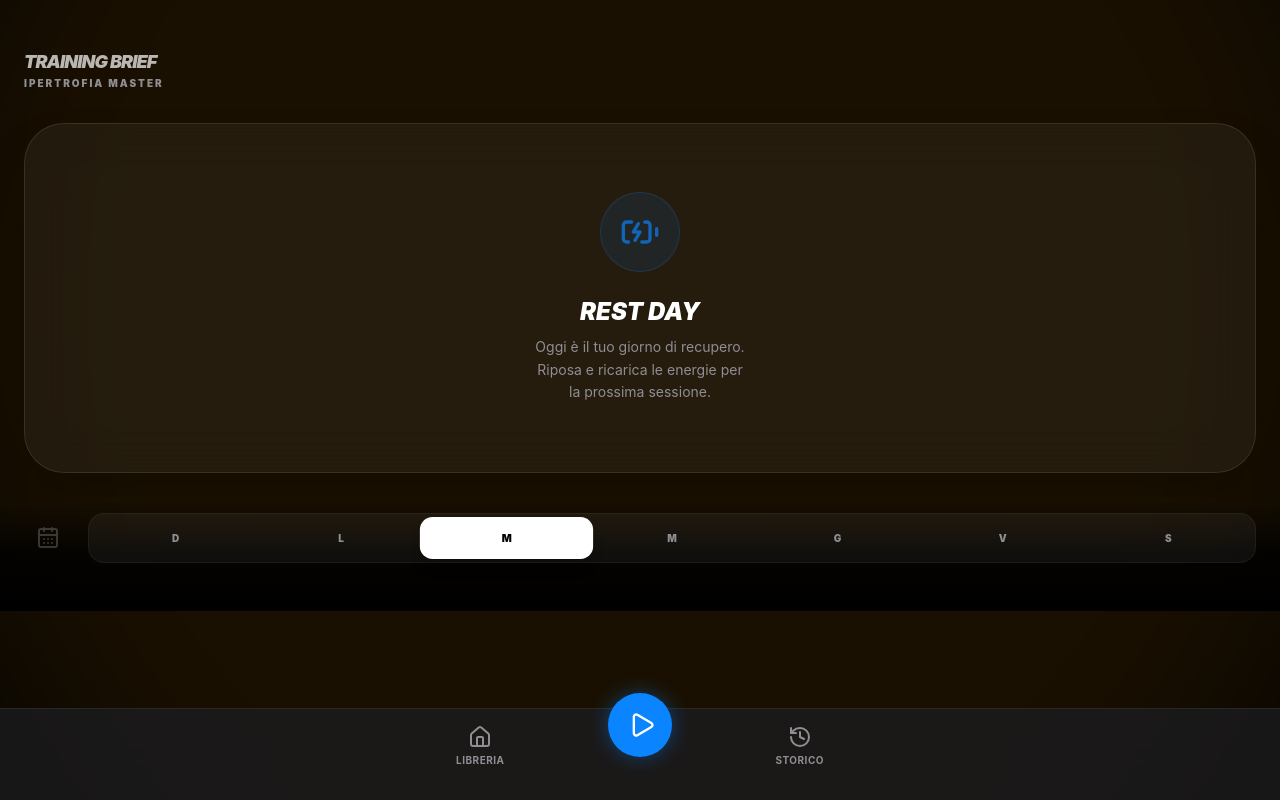
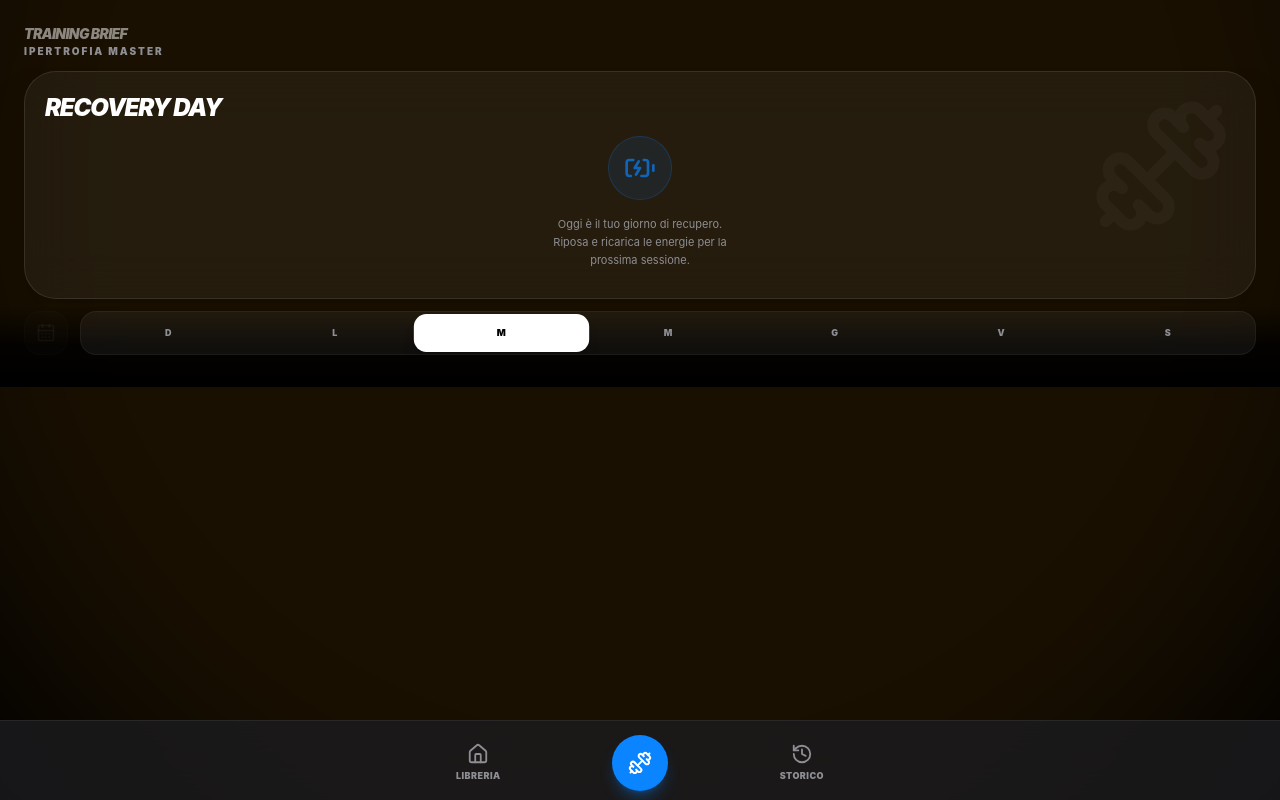
Before and after one commit to Gabri126/fittrack-pro, a React (Vite) app: page / in a window 1280 px wide. Both pictures are taken after a click on the button "VAI ALLA LIVEVIEW". Shown: the top 800 px of the page. Built offline with nearby package versions, Linux system fonts and the light colour scheme.

Commit message:
backup prima di boostare l'app

```diff
--- a/src/App.jsx
+++ b/src/App.jsx
@@ -258,22 +258,29 @@ export default function App() {
         {!isTabBarHidden && (
           <motion.nav
             initial={{ y: 100 }} animate={{ y: 0 }} exit={{ y: 100 }}
-            className="fixed bottom-0 w-full bg-surface/80 backdrop-blur-xl border-t border-border/50 pb-6 pt-2 px-6 z-40"
+            className="fixed bottom-0 w-full bg-surface/80 backdrop-blur-xl border-t border-border/50 pb-safe pt-1 px-8 z-40 h-20"
           >
-            <div className="flex justify-between items-center max-w-sm mx-auto relative">
-              <button onClick={() => setCurrentTab('editor')} className={cn("flex flex-col items-center p-2 transition-colors", currentTab === 'editor' ? 'text-white' : 'text-muted hover:text-white/70')}>
-                <Home size={24} className="mb-1" />
-                <span className="text-[10px] font-bold tracking-wider uppercase">Libreria</span>
+            <div className="flex justify-between items-center max-w-sm mx-auto h-full">
+              <button onClick={() => setCurrentTab('editor')} className={cn("flex flex-col items-center p-2 transition-all active:scale-90", currentTab === 'editor' ? 'text-white' : 'text-muted')}>
+                <Home size={22} className="mb-1" />
+                <span className="text-[9px] font-black tracking-wider uppercase">Libreria</span>
               </button>
+
               <button
                 onClick={() => setCurrentTab('active')}
-                className="absolute left-1/2 -translate-x-1/2 -top-6 w-16 h-16 bg-accentBlue rounded-full flex items-center justify-center shadow-[0_0_20px_rgba(10,132,255,0.4)] text-white hover:scale-105 transition-transform active:scale-95"
+                className={cn(
+                  "w-14 h-14 rounded-full flex items-center justify-center transition-all active:scale-95 shadow-lg",
+                  currentTab === 'active'
+                    ? "bg-accentBlue shadow-accentBlue/30 text-white"
+                    : "bg-white/5 text-muted border border-white/5"
+                )}
               >
-                <Play size={28} className="ml-1" />
+                <Dumbbell size={24} />
               </button>
-              <button onClick={() => setCurrentTab('history')} className={cn("flex flex-col items-center p-2 transition-colors", currentTab === 'history' ? 'text-white' : 'text-muted hover:text-white/70')}>
-                <HistoryIcon size={24} className="mb-1" />
-                <span className="text-[10px] font-bold tracking-wider uppercase">Storico</span>
+
+              <button onClick={() => setCurrentTab('history')} className={cn("flex flex-col items-center p-2 transition-all active:scale-90", currentTab === 'history' ? 'text-white' : 'text-muted')}>
+                <HistoryIcon size={22} className="mb-1" />
+                <span className="text-[9px] font-black tracking-wider uppercase">Storico</span>
               </button>
             </div>
           </motion.nav>
--- a/src/views/LiveView.jsx
+++ b/src/views/LiveView.jsx
@@ -289,12 +289,12 @@ export default function LiveView({
         <div className="absolute top-1/2 left-1/2 -translate-x-1/2 -translate-y-1/2 w-[120vw] h-[120vw] bg-accentOrange/10 blur-[120px] rounded-full pointer-events-none" />
 
         {/* Compact Header */}
-        <header className="px-6 pt-12 pb-2 relative z-10">
-          <h1 className="text-lg font-black tracking-tighter uppercase italic text-white/70">Training Brief</h1>
+        <header className="px-6 pt-6 pb-2 relative z-10">
+          <h1 className="text-sm font-black tracking-tighter uppercase italic text-white/50">Training Brief</h1>
           <p className="text-[10px] font-black text-muted uppercase tracking-[0.2em]">{activePlan.name}</p>
         </header>
 
-        <div className="flex-1 overflow-y-auto hide-scrollbar touch-action-pan-y relative z-10 py-6">
+        <div className="flex-1 overflow-y-auto hide-scrollbar touch-action-pan-y relative z-10 py-1">
           <AnimatePresence mode="wait" custom={direction}>
             <motion.div
               key={selectedDayIndex}
@@ -309,78 +309,90 @@ export default function LiveView({
               animate={{ opacity: 1, x: 0 }}
               exit={{ opacity: 0, x: -direction * 40 }}
               transition={{ type: 'spring', damping: 25, stiffness: 300 }}
-              className="px-6 w-full"
+              className="px-6 w-full h-full flex flex-col"
             >
-              {briefingData ? (
-                <div className="bg-white/5 backdrop-blur-xl border border-white/10 rounded-[40px] p-8 flex flex-col shadow-2xl relative overflow-hidden">
-                  <div className="flex items-center justify-between mb-4">
-                    <h2 className="text-3xl font-black tracking-tighter italic uppercase text-white">{DAY_NAMES[selectedDayIndex]}</h2>
-                    {isToday && <span className="bg-accentOrange text-black text-[9px] font-black uppercase px-2 py-0.5 rounded shadow-lg shadow-accentOrange/20">OGGI</span>}
+              <div className="bg-white/5 backdrop-blur-xl border border-white/10 rounded-[32px] p-5 flex flex-col shadow-2xl relative overflow-hidden flex-1 min-h-0">
+                <div className="absolute top-0 right-0 p-6 opacity-[0.03] pointer-events-none">
+                  <Dumbbell size={140} />
                 </div>
 
-                  <div className="flex flex-wrap gap-2 mb-10">
+                {/* Unified Title Area */}
+                <div className="flex items-center justify-between mb-1 relative z-10">
+                  <h2 className="text-2xl font-black tracking-tighter italic uppercase text-white">
+                    {briefingData ? DAY_NAMES[selectedDayIndex] : 'Recovery Day'}
+                  </h2>
+                  {isToday && briefingData && <span className="bg-accentOrange text-black text-[8px] font-black uppercase px-2 py-0.5 rounded shadow-lg shadow-accentOrange/20">OGGI</span>}
+                </div>
+
+                {briefingData ? (
+                  <div className="flex-1 flex flex-col relative z-10">
+                    <div className="flex flex-wrap gap-2 mb-4">
                       {(briefingData.tags || []).map((t, i) => (
-                      <span key={i} className="text-[10px] font-black uppercase bg-accentBlue/10 text-accentBlue px-3 py-1 rounded-full border border-accentBlue/20">{t}</span>
+                        <span key={i} className="text-[9px] font-black uppercase bg-accentBlue/10 text-accentBlue px-2.5 py-1 rounded-full border border-accentBlue/20">{t}</span>
                       ))}
                     </div>
 
-                  <div className="space-y-8 relative z-10">
+                    <div className="flex-1 flex flex-col justify-around">
                       <div>
-                      <span className="text-[10px] font-black text-muted uppercase tracking-[0.3em] block mb-1">Volume Muscolare</span>
-                      <div className="flex items-baseline space-x-2">
-                        <span className="text-6xl font-black italic tracking-tighter text-white">{briefingData.volume.toLocaleString()}</span>
-                        <span className="text-xl font-bold text-muted italic">KG</span>
+                        <span className="text-[9px] font-black text-muted uppercase tracking-[0.3em] block mb-0.5">Volume Muscolare</span>
+                        <div className="flex items-baseline space-x-1.5">
+                          <span className="text-4xl font-black italic tracking-tighter text-white">{briefingData.volume.toLocaleString()}</span>
+                          <span className="text-lg font-bold text-muted italic">KG</span>
                         </div>
                       </div>
 
-                    <div className="grid grid-cols-2 gap-4">
-                      <div className="p-5 bg-black/40 border border-white/5 rounded-[28px]">
-                        <span className="text-[10px] text-muted uppercase block mb-1">Esercizi</span>
-                        <span className="text-2xl font-black italic text-white">{briefingData.exercisesCount}</span>
+                      <div className="grid grid-cols-2 gap-3">
+                        <div className="p-4 bg-black/40 border border-white/5 rounded-[24px]">
+                          <span className="text-[9px] text-muted uppercase block mb-0.5">Esercizi</span>
+                          <span className="text-xl font-black italic text-white">{briefingData.exercisesCount}</span>
                         </div>
-                      <div className="p-5 bg-black/40 border border-white/5 rounded-[28px]">
-                        <span className="text-[10px] text-muted uppercase block mb-1">Set Totali</span>
+                        <div className="p-4 bg-black/40 border border-white/5 rounded-[24px]">
+                          <span className="text-[9px] text-muted uppercase block mb-0.5">Set Totali</span>
                           <span className="text-xl font-black italic text-accentOrange">{briefingData.work} Serie</span>
                         </div>
                       </div>
                     </div>
                   </div>
                 ) : (
-                <div className="bg-white/5 backdrop-blur-xl border border-white/10 rounded-[40px] p-12 flex flex-col items-center justify-center text-center shadow-2xl min-h-[350px]">
-                  <div className="w-20 h-20 bg-accentBlue/10 rounded-full flex items-center justify-center mb-6 border border-accentBlue/20">
-                    <BatteryCharging size={40} className="text-accentBlue animate-pulse" />
+                  <div className="flex-1 flex flex-col items-center justify-center relative z-10 py-2">
+                    <div className="w-16 h-16 bg-accentBlue/10 rounded-full flex items-center justify-center border border-accentBlue/20 mb-4">
+                      <BatteryCharging size={32} className="text-accentBlue animate-pulse" />
                     </div>
-                  <h2 className="text-2xl font-black italic uppercase text-white mb-2">Rest Day</h2>
-                  <p className="text-muted text-sm max-w-[220px] leading-relaxed">
+                    <div className="w-full text-center">
+                      <p className="text-muted text-[11px] max-w-[180px] mx-auto leading-relaxed">
                         Oggi è il tuo giorno di recupero. Riposa e ricarica le energie per la prossima sessione.
                       </p>
                     </div>
+                  </div>
                 )}
+              </div>
             </motion.div>
           </AnimatePresence>
         </div>
 
-        {/* Navigation & Action Footer */}
-        <div className="px-6 pb-12 pt-4 relative z-20 space-y-6 mt-auto bg-gradient-to-t from-black via-black/80 to-transparent">
-          <div className="flex items-center space-x-4">
+        {/* Navigation & Action Footer - Static & External to Swipe */}
+        <div className="px-6 pb-8 pt-2 relative z-20 space-y-4 mt-auto bg-gradient-to-t from-black via-black/80 to-transparent">
+          <div className="flex items-center space-x-3">
              <button
                disabled={isToday}
-               onClick={() => { setSelectedDayIndex(todayDayOfWeek); setDirection(todayDayOfWeek > selectedDayIndex ? -1 : 1); }}
+               onClick={() => { setSelectedDayIndex(todayDayOfWeek); setDirection(todayDayOfWeek > selectedDayIndex ? -1 : 1); if (navigator.vibrate) navigator.vibrate(5); }}
                className={cn(
-                 "p-3 rounded-2xl transition-all",
-                 isToday ? "opacity-20 pointer-events-none" : "bg-white/5 text-accentBlue border border-white/10 active:scale-95"
+                 "w-11 h-11 rounded-2xl transition-all border flex items-center justify-center shrink-0",
+                 isToday
+                   ? "bg-white/5 border-white/5 text-white/20 opacity-20 pointer-events-none"
+                   : "bg-white/5 text-accentBlue border-white/10 active:scale-95 hover:bg-white/10"
                )}
              >
-               <CalendarDays size={24} />
+               <CalendarDays size={20} />
              </button>
 
-             <div className="flex-1 flex justify-between items-center bg-white/5 p-1 rounded-2xl border border-white/5">
+             <div className="flex-1 flex justify-between items-center bg-white/5 p-1 rounded-2xl border border-white/5 h-11">
                 {DAY_LABELS.map((label, i) => (
                   <button
                     key={i}
                     onClick={() => { setDirection(i > selectedDayIndex ? 1 : -1); setSelectedDayIndex(i); if (navigator.vibrate) navigator.vibrate(5); }}
                     className={cn(
-                      "flex-1 h-10 rounded-xl flex items-center justify-center text-[10px] font-black transition-all",
+                      "flex-1 h-9 rounded-xl flex items-center justify-center text-[9px] font-black transition-all",
                       selectedDayIndex === i ? "bg-white text-black shadow-lg scale-105" : "text-muted hover:text-white"
                     )}
                   >
@@ -393,10 +405,10 @@ export default function LiveView({
           {briefingData && (
             <button
               onClick={startWorkout}
-              className="w-full bg-accentOrange py-5 rounded-[28px] font-black text-xl italic uppercase tracking-[0.1em] shadow-[0_10px_30px_rgba(255,159,10,0.3)] active:scale-[0.98] transition-all flex items-center justify-center space-x-3"
+              className="w-full bg-accentOrange py-4 rounded-[24px] font-black text-lg italic uppercase tracking-[0.1em] shadow-[0_10px_30px_rgba(255,159,10,0.3)] active:scale-[0.98] transition-all flex items-center justify-center space-x-3 h-14"
             >
               <span>Inizia Sessione</span>
-              <ChevronRight size={20} />
+              <ChevronRight size={18} />
             </button>
           )}
         </div>
@@ -491,15 +503,27 @@ export default function LiveView({
           </div>
         </div>
 
-        <div className="flex-1 flex flex-col justify-end pb-12 space-y-4">
+        <div className="flex-1 flex flex-col justify-end pb-8">
           {isTimerRunning && (
-            <div className="flex justify-center mb-4" onClick={() => setIsTimerFullscreen(true)}>
+            <div className="flex justify-center mb-6" onClick={() => setIsTimerFullscreen(true)}>
               <div className="px-6 py-2 bg-accentOrange/10 border border-accentOrange/30 rounded-full flex items-center space-x-3">
                 <Clock size={16} className="text-accentOrange" /><span className="text-xl font-black font-mono tabular-nums text-white">{Math.ceil(timerLeft)}s</span>
                 <span className="text-[10px] font-black text-muted uppercase tracking-widest">Recupero</span>
               </div>
             </div>
           )}
+
+          <div className="flex items-center justify-between space-x-4 pb-safe">
+            {/* Library / Back Button */}
+            <button
+              onClick={() => setCurrentTab('editor')}
+              className="w-14 h-14 bg-white/5 border border-white/10 rounded-full flex items-center justify-center backdrop-blur-md active:scale-90 transition-all shrink-0"
+            >
+              <ArrowLeft size={24} />
+            </button>
+
+            {/* Main Action Button */}
+            <div className="flex-1">
               {!isExerciseDone ? (
                 <button
                   onClick={() => {
@@ -509,29 +533,30 @@ export default function LiveView({
                       else { setActiveSetTimer({ left: parseInt(currentSet.reps) || 30, total: parseInt(currentSet.reps) || 30 }); }
                     } else { completeActiveSet(currentExercise.id, activeSetIndex); }
                   }}
-              className={cn("w-full py-8 rounded-[32px] font-black text-2xl uppercase tracking-widest italic shadow-xl active:scale-95 transition-all", activeSetTimer ? "bg-red-500 text-white" : "bg-accentOrange text-white shadow-orange-500/20")}
+                  className={cn(
+                    "w-full py-5 rounded-[32px] font-black text-xl uppercase tracking-widest italic shadow-xl active:scale-95 transition-all",
+                    activeSetTimer ? "bg-red-500 text-white" : "bg-accentOrange text-white shadow-orange-500/20"
+                  )}
                 >
                   {activeSetTimer ? "STOP" : (currentSet?.type === 'time' ? "START" : "CHECK")}
                 </button>
               ) : (
-            <button onClick={goNextExercise} className="w-full py-8 bg-white text-black rounded-[32px] font-black text-2xl uppercase italic active:scale-95 transition-all">Prossimo Esercizio</button>
+                <button onClick={goNextExercise} className="w-full py-5 bg-white text-black rounded-[32px] font-black text-xl uppercase italic active:scale-95 transition-all">NEXT</button>
               )}
             </div>
-      </div>
 
-      <div className="absolute bottom-8 left-6 right-6 flex items-center justify-between z-30">
-        <button onClick={() => setCurrentTab('editor')} className="w-14 h-14 bg-white/5 border border-white/10 rounded-full flex items-center justify-center backdrop-blur-md active:scale-90 transition-all">
-          <ArrowLeft size={24} />
-        </button>
-        <div className="flex space-x-4">
-          <button onClick={goPrevExercise} disabled={currentExerciseIndex === 0} className="w-14 h-14 bg-white/5 border border-white/10 rounded-full flex items-center justify-center backdrop-blur-md disabled:opacity-20 active:scale-90 transition-all">
-            <ChevronDown className="rotate-90" size={24} />
-          </button>
-          <button onClick={() => setIsPaused(true)} className="w-14 h-14 bg-white/5 border border-white/10 rounded-full flex items-center justify-center backdrop-blur-md active:scale-90 transition-all">
+            {/* Pause Button */}
+            <button
+              onClick={() => setIsPaused(true)}
+              className="w-14 h-14 bg-white/5 border border-white/10 rounded-full flex items-center justify-center backdrop-blur-md active:scale-90 transition-all shrink-0"
+            >
               <Pause size={24} />
             </button>
           </div>
         </div>
+      </div>
+
+
 
       <AnimatePresence>
         {isPaused && (
```
Lines whose indentation alone changed are shown as unchanged.
